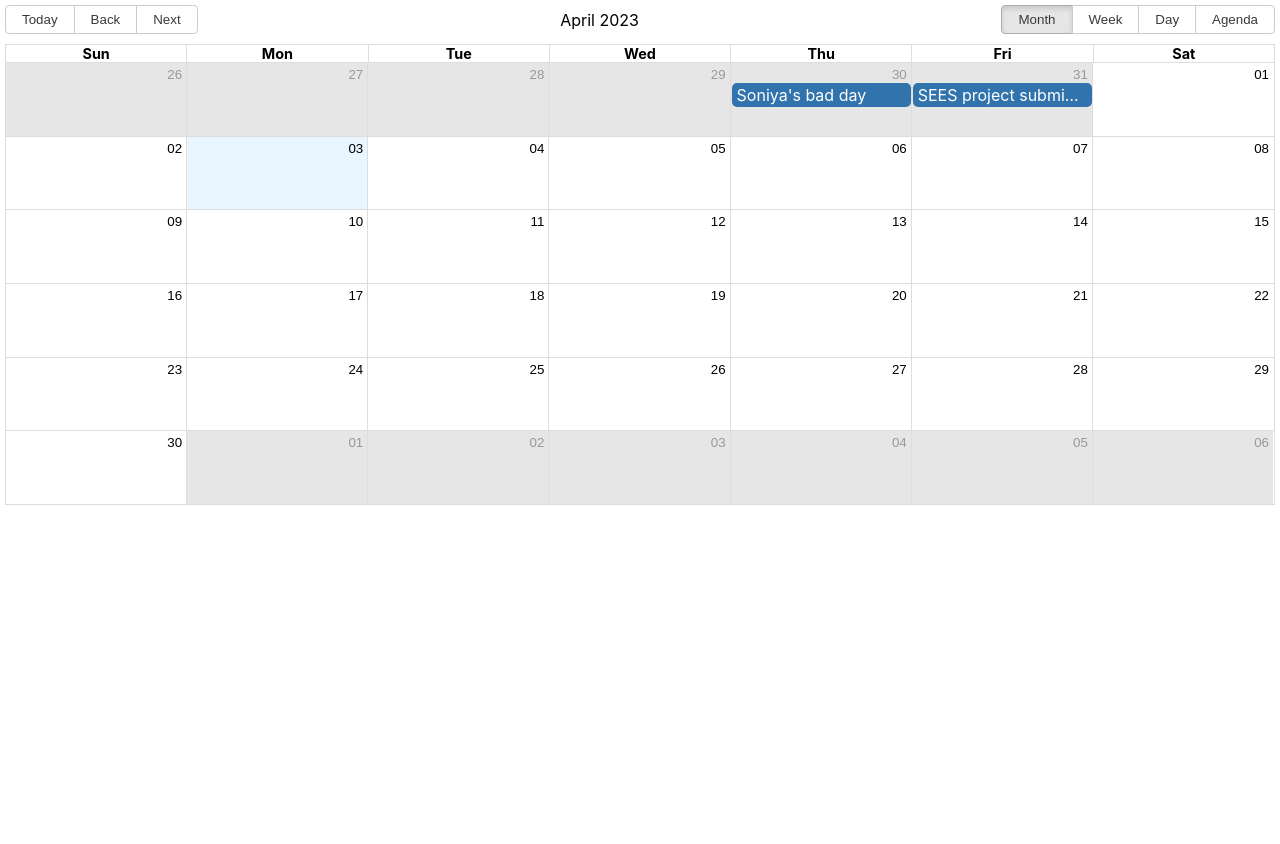
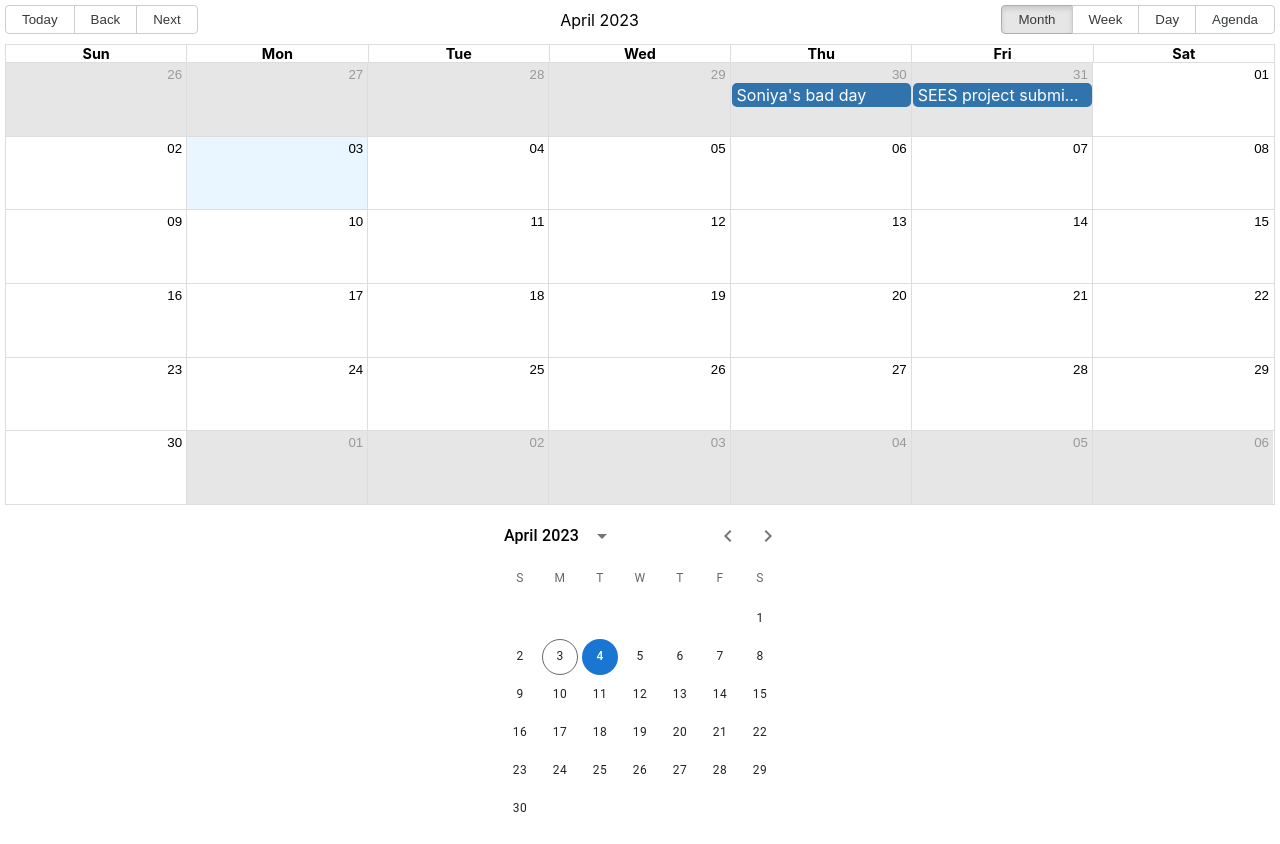
Before and after one commit to AbhinavS96/calendar, a React (Create React App) app: page / in a window 1280 px wide. Before the commit the page ends 800 px from the top, so only its background shows below. Built offline with nearby package versions, Linux system fonts and the light colour scheme.

Commit message:
made some progress in binding dates. need to work on the on click behavior

```diff
--- a/package.json
+++ b/package.json
@@ -3,6 +3,10 @@
   "version": "0.1.0",
   "private": true,
   "dependencies": {
+    "@emotion/react": "^11.10.6",
+    "@emotion/styled": "^11.10.6",
+    "@mui/material": "^5.11.15",
+    "@mui/x-date-pickers": "^6.0.4",
     "@testing-library/jest-dom": "^5.16.5",
     "@testing-library/react": "^13.4.0",
     "@testing-library/user-event": "^13.5.0",
--- a/src/App.tsx
+++ b/src/App.tsx
@@ -1,10 +1,13 @@
-import React from "react";
+import React, { useState } from "react";
 import "./App.css";
 import "react-big-calendar/lib/css/react-big-calendar.css";
-import { Calendar, momentLocalizer } from "react-big-calendar";
-import moment from "moment";
+import dayjs from "dayjs";
+import { Calendar, dayjsLocalizer } from "react-big-calendar";
+import { LocalizationProvider } from "@mui/x-date-pickers/LocalizationProvider";
+import { AdapterDayjs } from "@mui/x-date-pickers/AdapterDayjs";
+import { DateCalendar } from "@mui/x-date-pickers/DateCalendar";
 
-const localizer = momentLocalizer(moment);
+const localizer = dayjsLocalizer(dayjs);
 const event = [
   {
     id: 1,
@@ -20,6 +23,10 @@ const event = [
   },
 ];
 function App() {
+  const [date, setDate] = useState(
+    dayjs("Tue Apr 04 2023 21:54:06 GMT+0200 (Central European Summer Time)")
+  );
+  //console.log(date.toDate());
   return (
     <div className="App">
       <Calendar
@@ -30,8 +37,20 @@ function App() {
         style={{ height: 500 }}
         onSelectEvent={() => console.log("event")}
         onSelectSlot={() => console.log("slot")}
+        date={date.toDate()}
+        onNavigate={(a) => {
+          setDate(dayjs(a));
+        }}
         selectable
       />
+      <LocalizationProvider dateAdapter={AdapterDayjs}>
+        <DateCalendar
+          value={date}
+          onChange={(date) => {
+            if (date) setDate(date);
+          }}
+        />
+      </LocalizationProvider>
     </div>
   );
 }
--- a/src/index.tsx
+++ b/src/index.tsx
@@ -6,8 +6,4 @@ import App from "./App";
 const root = ReactDOM.createRoot(
   document.getElementById("root") as HTMLElement
 );
-root.render(
-  <React.StrictMode>
-    <App />
-  </React.StrictMode>
-);
+root.render(<App />);
```
Also changed, not shown: 1 other file (tests, documents, lock files or other folders).
